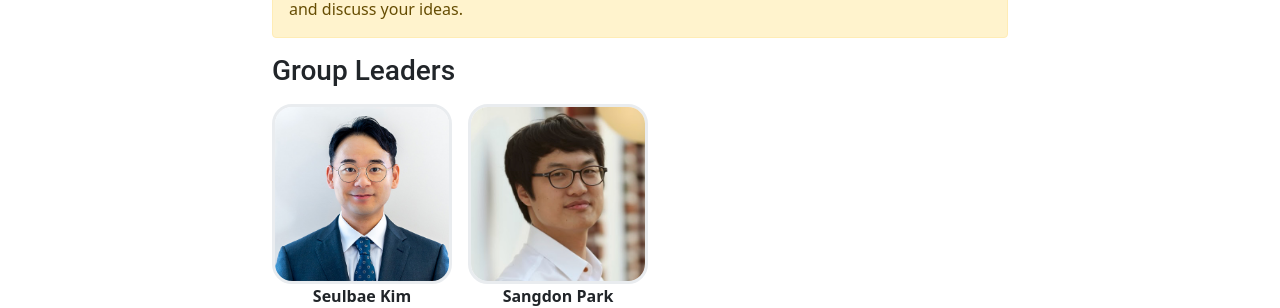
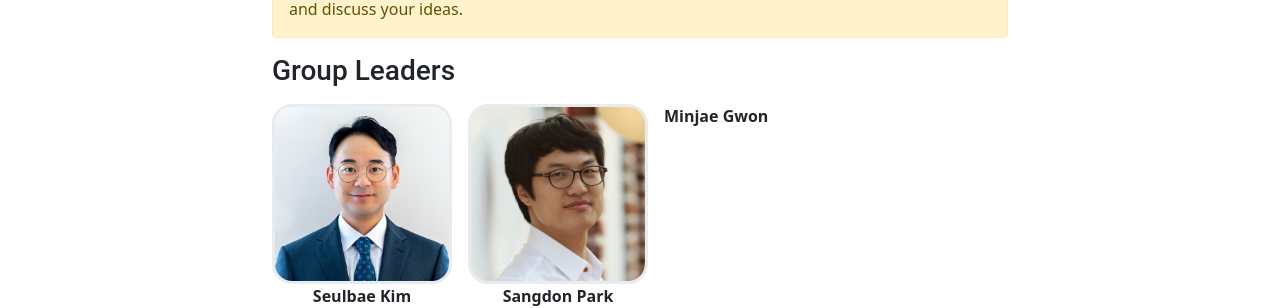
Before and after one commit to postech-compsec/postech-compsec.github.io, a Jekyll site: the page built from pages/people.md, in a window 1280 px wide. Shown: the part 181-489 px from the top of the page. Built offline with Jekyll 4.4.1, drawn with Linux system fonts in a browser that asks for light colours; nearby versions of some CDN libraries.

Commit message:
Update people.yml to add minjae

```diff
--- a/_data/people.yml
+++ b/_data/people.yml
@@ -10,6 +10,11 @@ leaders:
   site: https://sangdon.github.io/
 
 # students:
+- name: Minjae Gwon
+  # role: M.S.
+  # image: assets/people/minjae.jpg
+  # site: https://bxta.kr/
+
 # - name: John Doe
   # role: Ph.D.
   # image: assets/people/john.jpg
```
